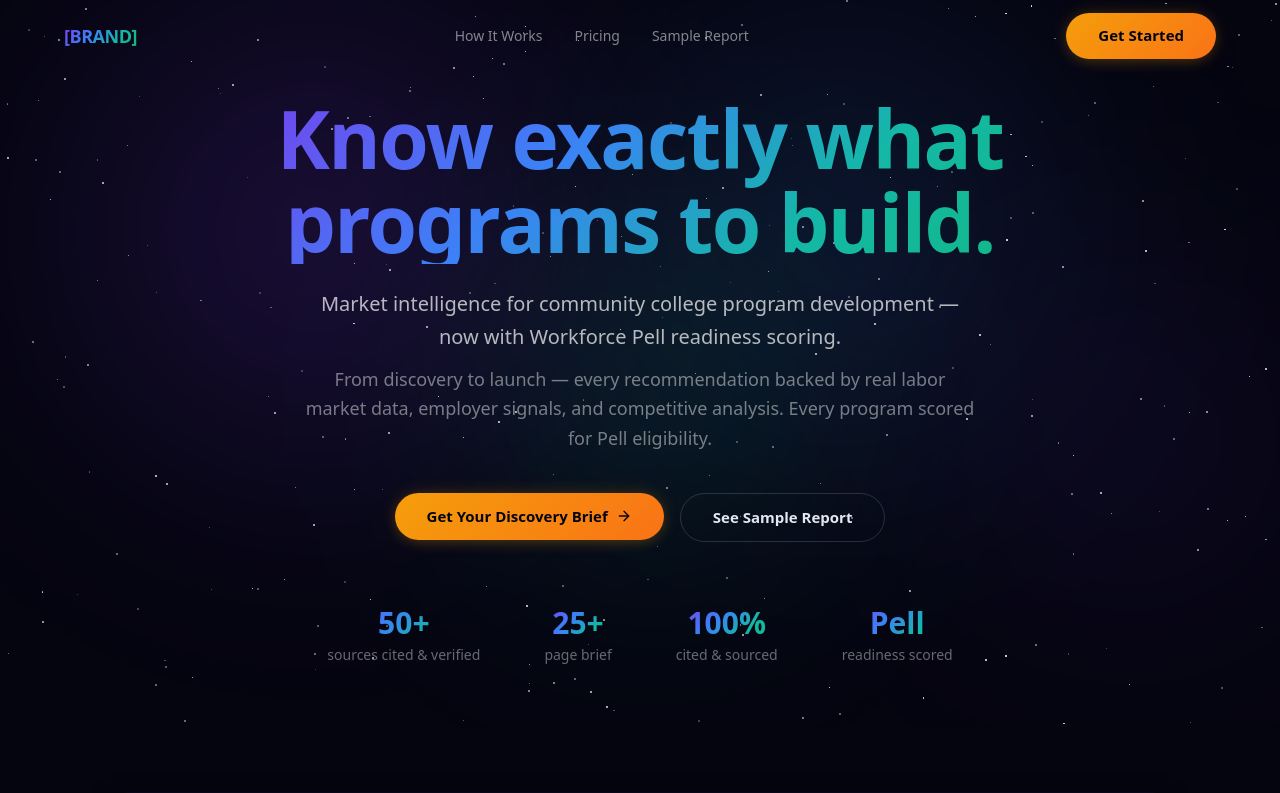
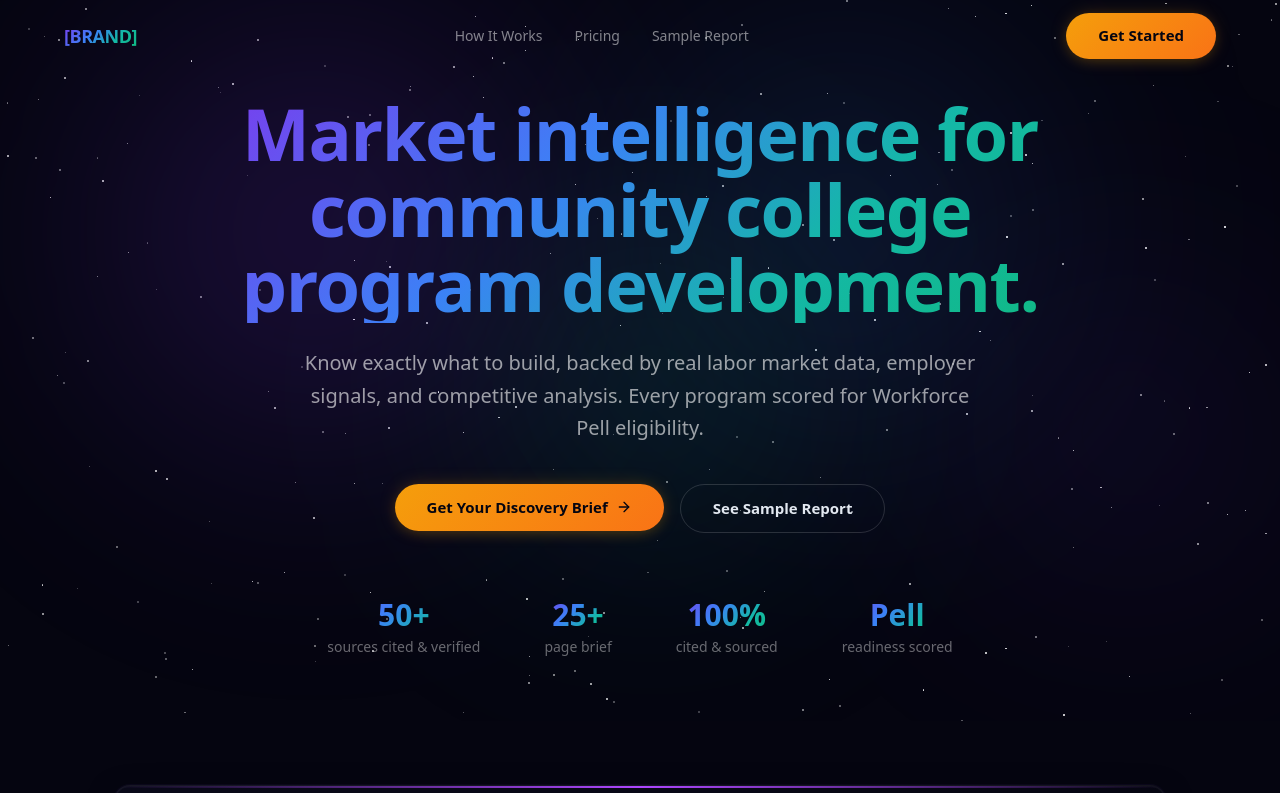
Before and after one commit to wspanic201/workforce-intelligence, a Next.js app: page / in a window 1280 px wide. Shown: the top 793 px of the page. Built offline with nearby package versions, Linux system fonts and the light colour scheme.

Commit message:
Hero: lead with market intelligence headline, tighten subtitle

```diff
--- a/app/page.tsx
+++ b/app/page.tsx
@@ -24,18 +24,15 @@ export default function HomePage() {
           <AnimateOnScroll variant="fade-up" duration={800}>
             <h1
               className="text-gradient-cosmic font-heading font-bold leading-[1.05] mx-auto max-w-4xl"
-              style={{ fontSize: 'clamp(2.75rem, 6vw + 0.5rem, 5rem)' }}
+              style={{ fontSize: 'clamp(2.5rem, 5.5vw + 0.5rem, 4.5rem)' }}
             >
-              Know exactly what programs to build.
+              Market intelligence for community college program development.
             </h1>
           </AnimateOnScroll>
 
           <AnimateOnScroll variant="fade-up" delay={150} duration={800}>
-            <p className="mt-6 text-lg md:text-xl text-white/70 max-w-2xl mx-auto leading-relaxed font-medium">
-              Market intelligence for community college program development — now with Workforce Pell readiness scoring.
-            </p>
-            <p className="mt-3 text-base md:text-lg text-white/45 max-w-2xl mx-auto leading-relaxed">
-              From discovery to launch — every recommendation backed by real labor market data, employer signals, and competitive analysis. Every program scored for Pell eligibility.
+            <p className="mt-6 text-lg md:text-xl text-white/60 max-w-2xl mx-auto leading-relaxed">
+              Know exactly what to build, backed by real labor market data, employer signals, and competitive analysis. Every program scored for Workforce Pell eligibility.
             </p>
           </AnimateOnScroll>
 
```
